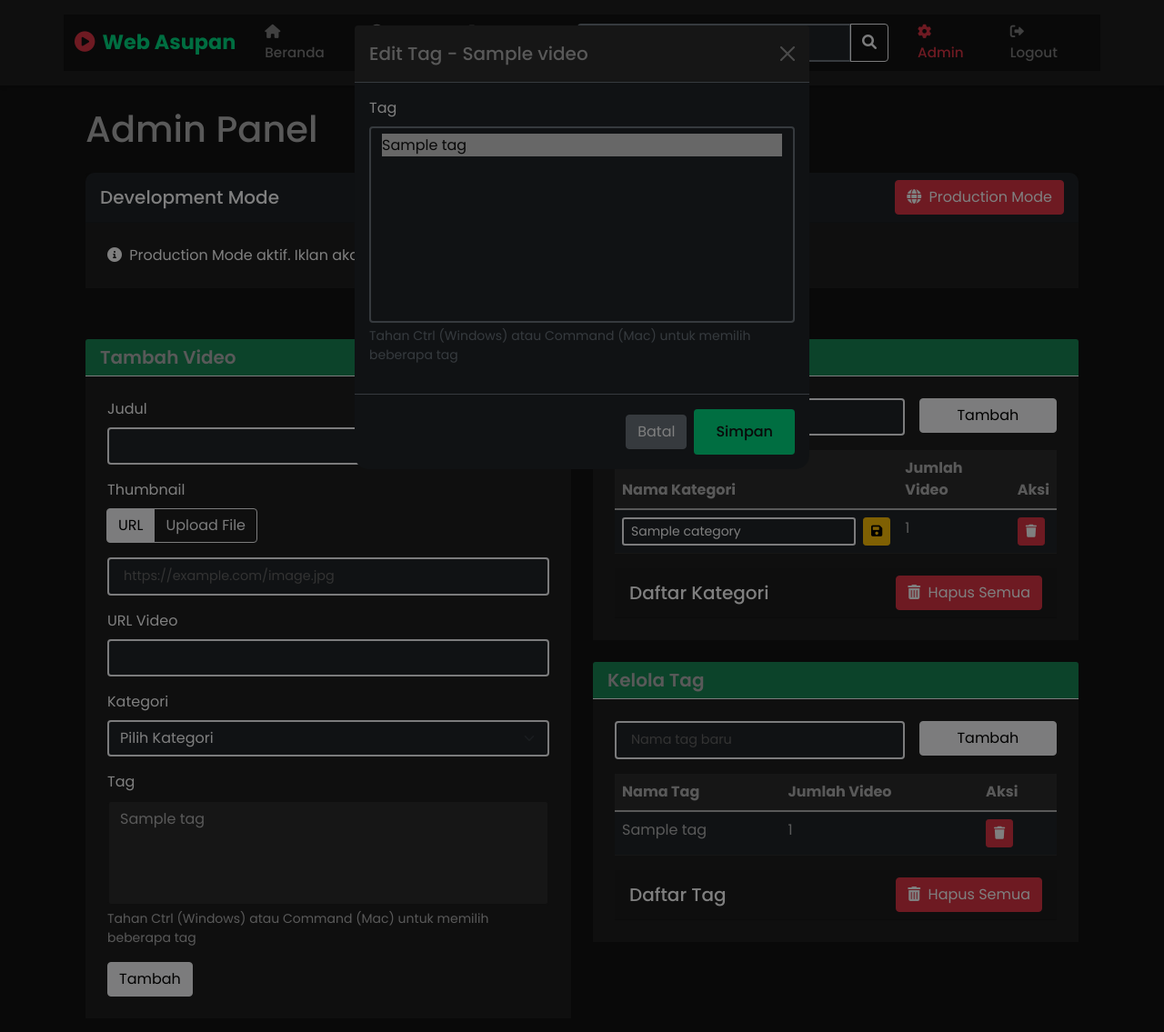
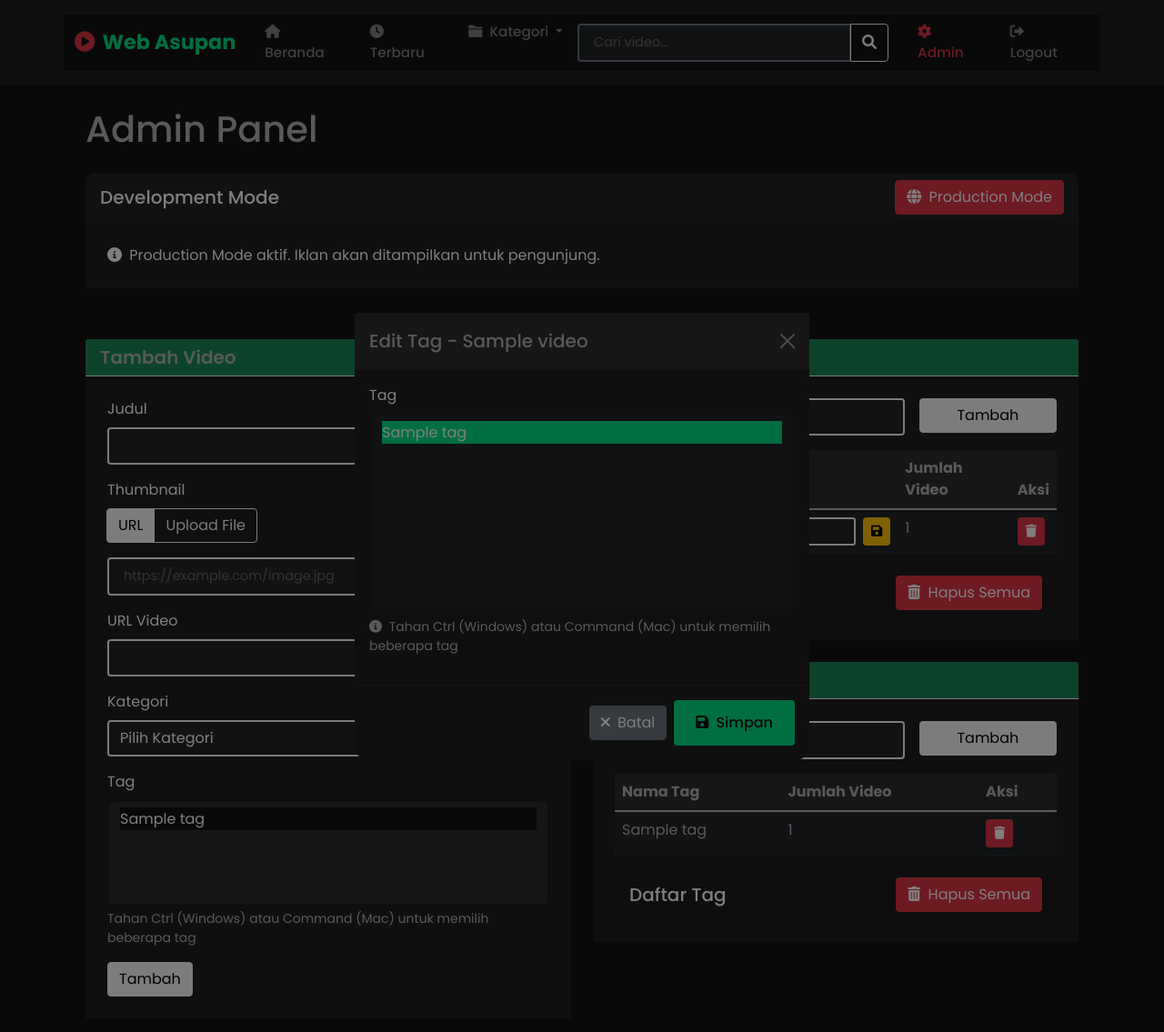
Before and after one commit to XBOLDASUPAN/webasupan, a Flask app: page /admin in a window 1280 px wide, after a click that opens the changed part. Shown: the top 1135 px of the page at 91% size. Run offline with Flask 2, Linux system fonts and the light colour scheme; a user stored in the database is signed in; tables that the repository leaves empty hold one stand-in row (values such as "Sample post"); some libraries are stand-ins or nearby versions.

Commit message:
Fix: perbaikan modal edit tag dan style dark mode

```diff
--- a/templates/admin.html
+++ b/templates/admin.html
@@ -269,9 +269,9 @@
 
                         <!-- Modal Edit Tags -->
                         <div class="modal fade" id="editTagsModal{{ video.id }}" tabindex="-1" aria-hidden="true">
-                            <div class="modal-dialog">
-                                <div class="modal-content bg-dark text-white">
-                                    <div class="modal-header border-secondary">
+                            <div class="modal-dialog modal-dialog-centered">
+                                <div class="modal-content">
+                                    <div class="modal-header">
                                         <h5 class="modal-title">Edit Tag - {{ video.title }}</h5>
                                         <button type="button" class="btn-close btn-close-white" data-bs-dismiss="modal" aria-label="Close"></button>
                                     </div>
@@ -279,19 +279,26 @@
                                         <div class="modal-body">
                                             <div class="mb-3">
                                                 <label class="form-label">Tag</label>
-                                                <select name="tags[]" class="form-select bg-dark text-white border-secondary" multiple size="8">
+                                                <select name="tags[]" class="form-select bg-dark text-white" multiple size="8" style="min-height: 200px;">
                                                     {% for tag in tags %}
                                                     <option value="{{ tag.id }}" {% if tag in video.tags %}selected{% endif %}>
                                                         {{ tag.name }}
                                                     </option>
                                                     {% endfor %}
                                                 </select>
-                                                <div class="form-text">Tahan Ctrl (Windows) atau Command (Mac) untuk memilih beberapa tag</div>
+                                                <div class="form-text text-light mt-2">
+                                                    <i class="fas fa-info-circle me-1"></i>
+                                                    Tahan Ctrl (Windows) atau Command (Mac) untuk memilih beberapa tag
+                                                </div>
                                             </div>
                                         </div>
-                                        <div class="modal-footer border-secondary">
-                                            <button type="button" class="btn btn-secondary" data-bs-dismiss="modal">Batal</button>
-                                            <button type="submit" class="btn btn-primary">Simpan</button>
+                                        <div class="modal-footer">
+                                            <button type="button" class="btn btn-secondary" data-bs-dismiss="modal">
+                                                <i class="fas fa-times me-1"></i> Batal
+                                            </button>
+                                            <button type="submit" class="btn btn-primary">
+                                                <i class="fas fa-save me-1"></i> Simpan
+                                            </button>
                                         </div>
                                     </form>
                                 </div>
@@ -347,6 +354,43 @@
     height: calc(1.5em + 0.5rem + 2px);
     padding: 0.25rem 0.5rem;
     font-size: 0.875rem;
+}
+
+/* Modal styles */
+.modal {
+    z-index: 1050 !important;
+}
+
+.modal-backdrop {
+    z-index: 1040 !important;
+}
+
+.modal-content {
+    z-index: 1051 !important;
+}
+
+/* Fix untuk multiple select di dark mode */
+.form-select option {
+    background-color: var(--dark-bg);
+    color: white;
+}
+
+.form-select option:checked {
+    background-color: var(--primary-color);
+    color: white;
+}
+
+/* Fix untuk modal dark mode */
+.modal-content {
+    background-color: var(--dark-card) !important;
+}
+
+.modal-header, .modal-footer {
+    border-color: #2a2a2a !important;
+}
+
+.btn-close-white {
+    filter: invert(1) grayscale(100%) brightness(200%);
 }
 </style>
 
```
